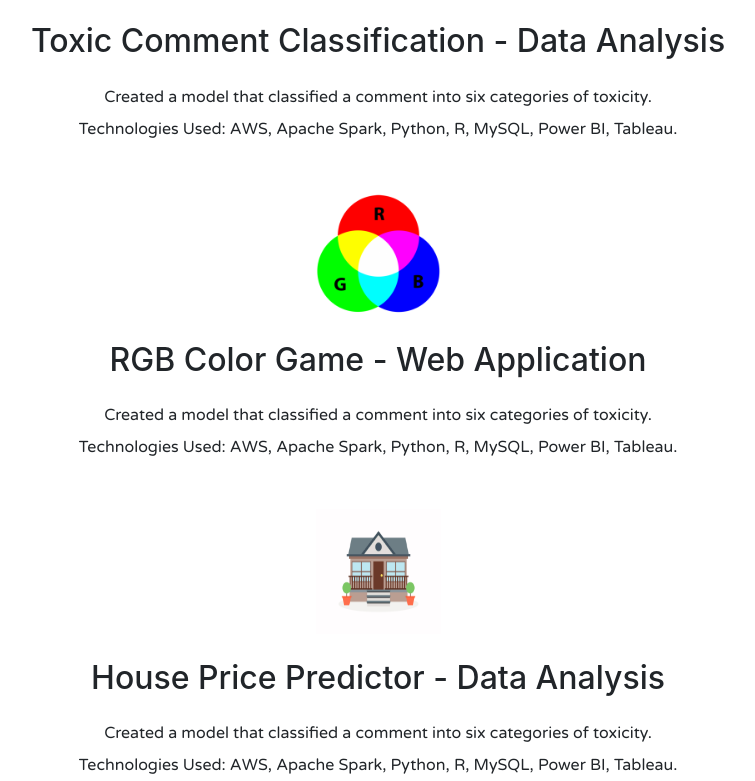
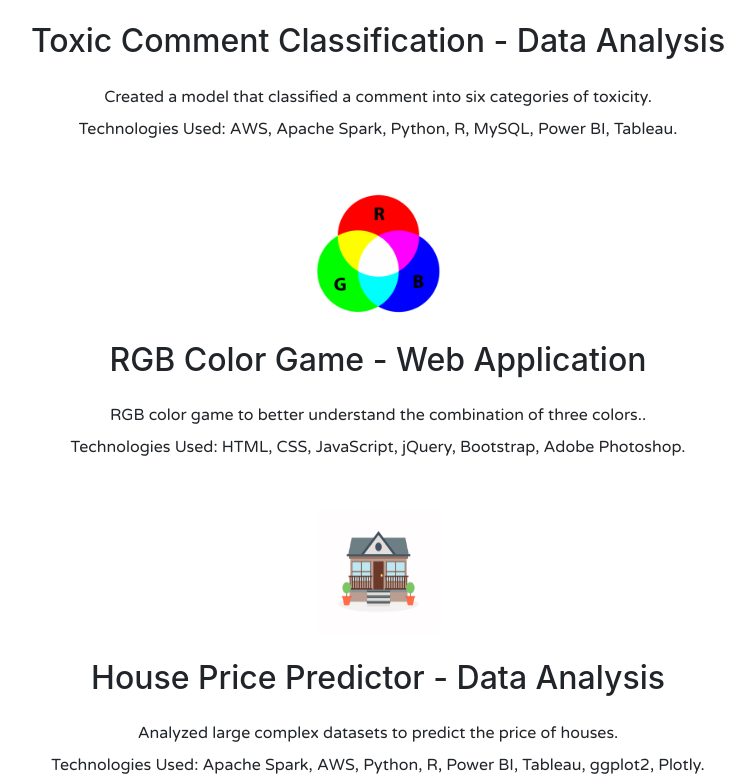
Before and after one commit to ifarazkhalid/ifarazkhalid.github.io, a plain HTML site: page index.html in a window 1280 px wide. Shown: the part 1097-1878 px from the top of the page, without its empty margins (262-1017 px from the left). Drawn offline with nearby package versions, Linux system fonts and the light colour scheme.

Commit message:
update
content updated

```diff
--- a/index.html
+++ b/index.html
@@ -38,8 +38,8 @@
       <img data-aos="flip-down" class="picslogo" src="rgbcolorgame.png" alt="">
       <h2>RGB Color Game - Web Application</h2>
       <p>
-        Created a model that classified a comment into six categories of toxicity.<br>
-        Technologies Used: AWS, Apache Spark, Python, R, MySQL, Power BI, Tableau.
+        RGB color game to better understand the combination of three colors..<br>
+        Technologies Used: HTML, CSS, JavaScript, jQuery, Bootstrap, Adobe Photoshop.
       </p>
 
     </div>
@@ -48,8 +48,8 @@
       <img class="picslogo" src="house_animation.gif" alt="">
       <h2>House Price Predictor - Data Analysis</h2>
       <p>
-        Created a model that classified a comment into six categories of toxicity.<br>
-        Technologies Used: AWS, Apache Spark, Python, R, MySQL, Power BI, Tableau.
+        Analyzed large complex datasets to predict the price of houses.<br>
+        Technologies Used: Apache Spark, AWS, Python, R, Power BI, Tableau, ggplot2, Plotly.
       </p>
 
     </div>
```
